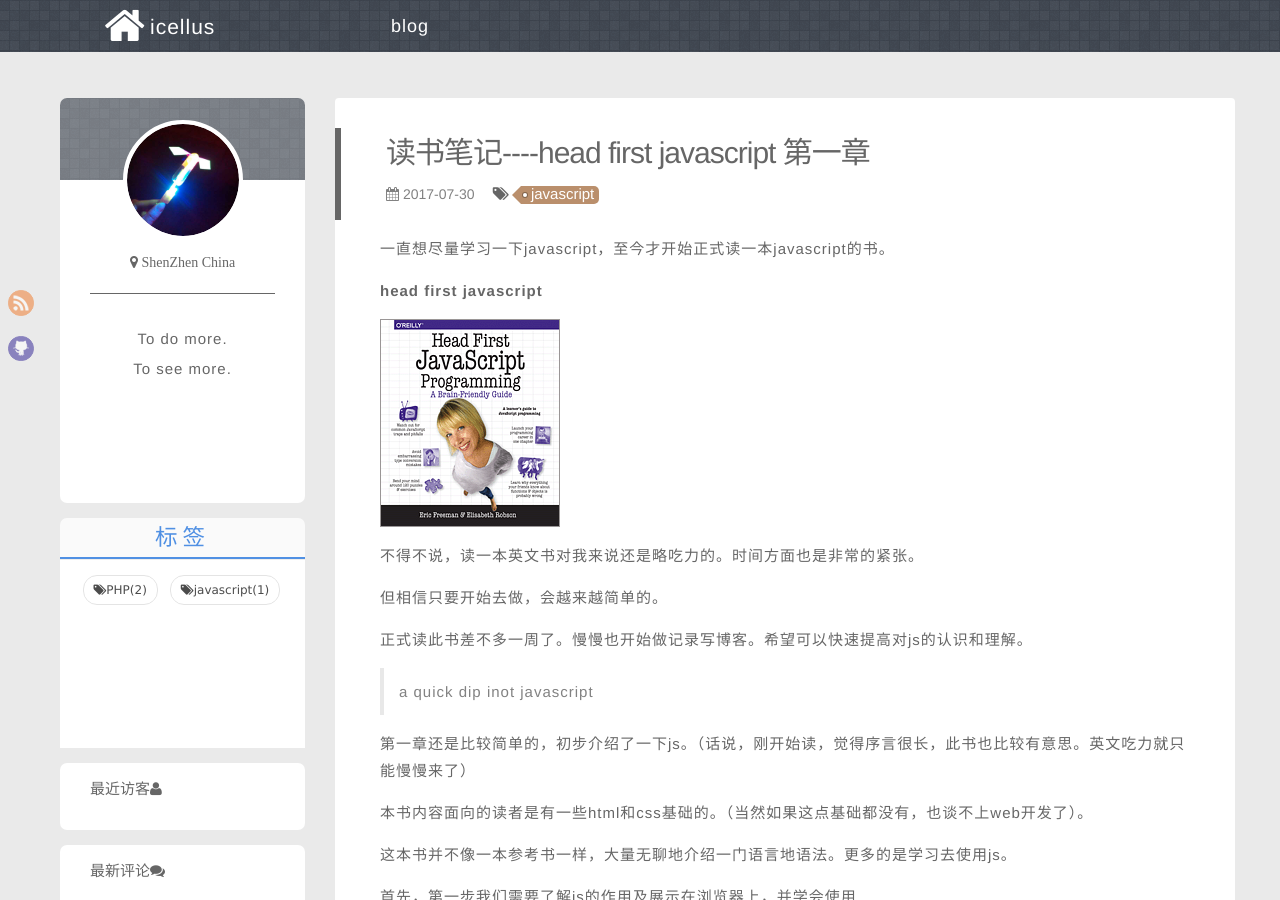
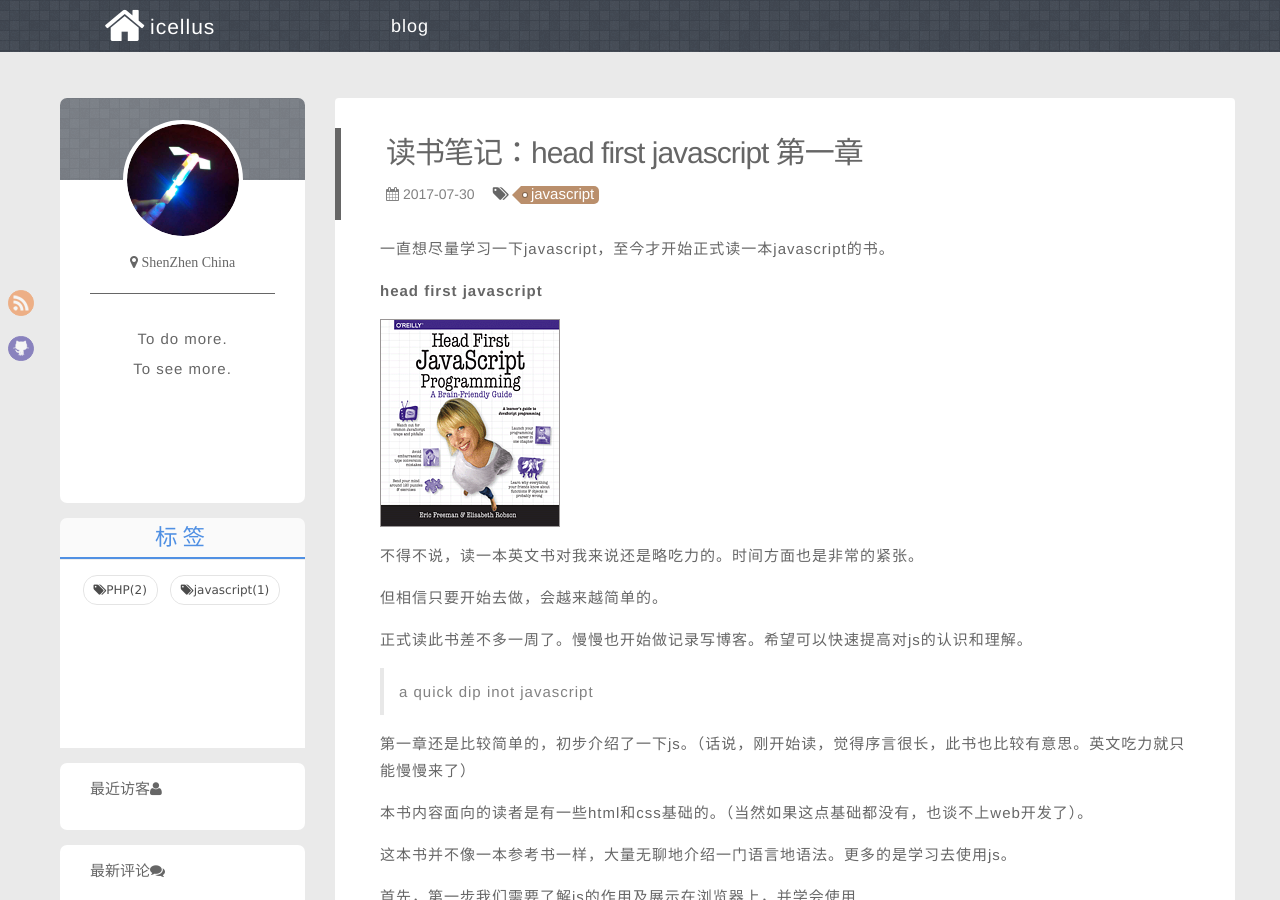
Before and after one commit to icellus/icellus.github.io, a Jekyll site: the page built from _posts/2017-07-30-javascript-head-first-javascript-1.md, in a window 1280 px wide and 900 px high. Built offline with Jekyll 4.4.1, drawn with Linux system fonts in a browser that asks for light colours; comment, search, counter and statistics services are not loaded.

Commit message:
fix the tile problem

```diff
--- a/_posts/2017-07-30-javascript-head-first-javascript-1.md
+++ b/_posts/2017-07-30-javascript-head-first-javascript-1.md
@@ -1,6 +1,6 @@
 ---
 layout: post
-title: 读书笔记----head first javascript 第一章
+title: 读书笔记：head first javascript 第一章
 category: javascript
 tags: [javascript]
 description: None
```
